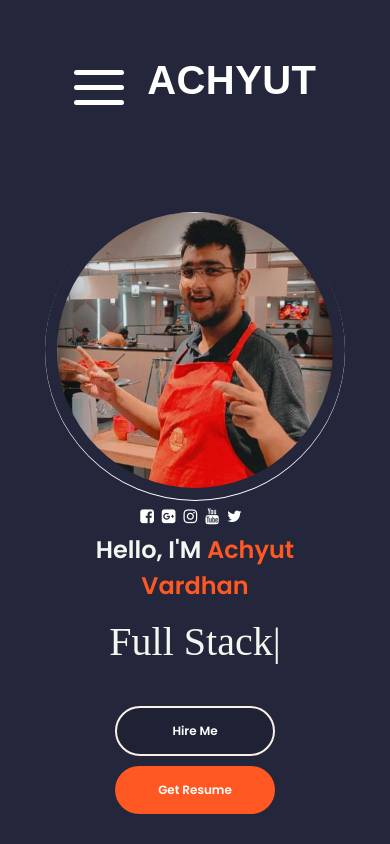
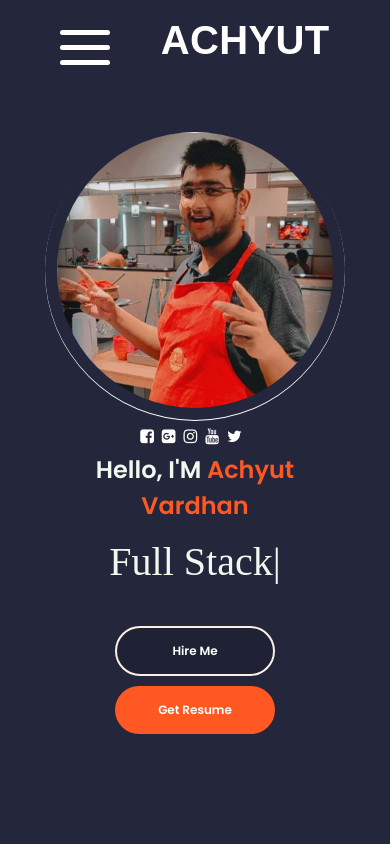
Before and after one commit to achyutvardhan/react-portfolio, a React (Create React App) app in the folder portfolio/client/: page / in a window 390 px wide. Shown: the top 844 px of the page. Built offline with nearby package versions, Linux system fonts and the light colour scheme; a web font is replaced by a local one.

Commit message:
Update nav.css

```diff
--- a/portfolio/client/src/PortfolioContainer/header/nav.css
+++ b/portfolio/client/src/PortfolioContainer/header/nav.css
@@ -52,3 +52,10 @@ header{
         letter-spacing: 0.005em;
     }
 }
+
+@media screen and (max-width:447px)
+{
+    header{
+        padding: 10px;
+    }
+}
```
